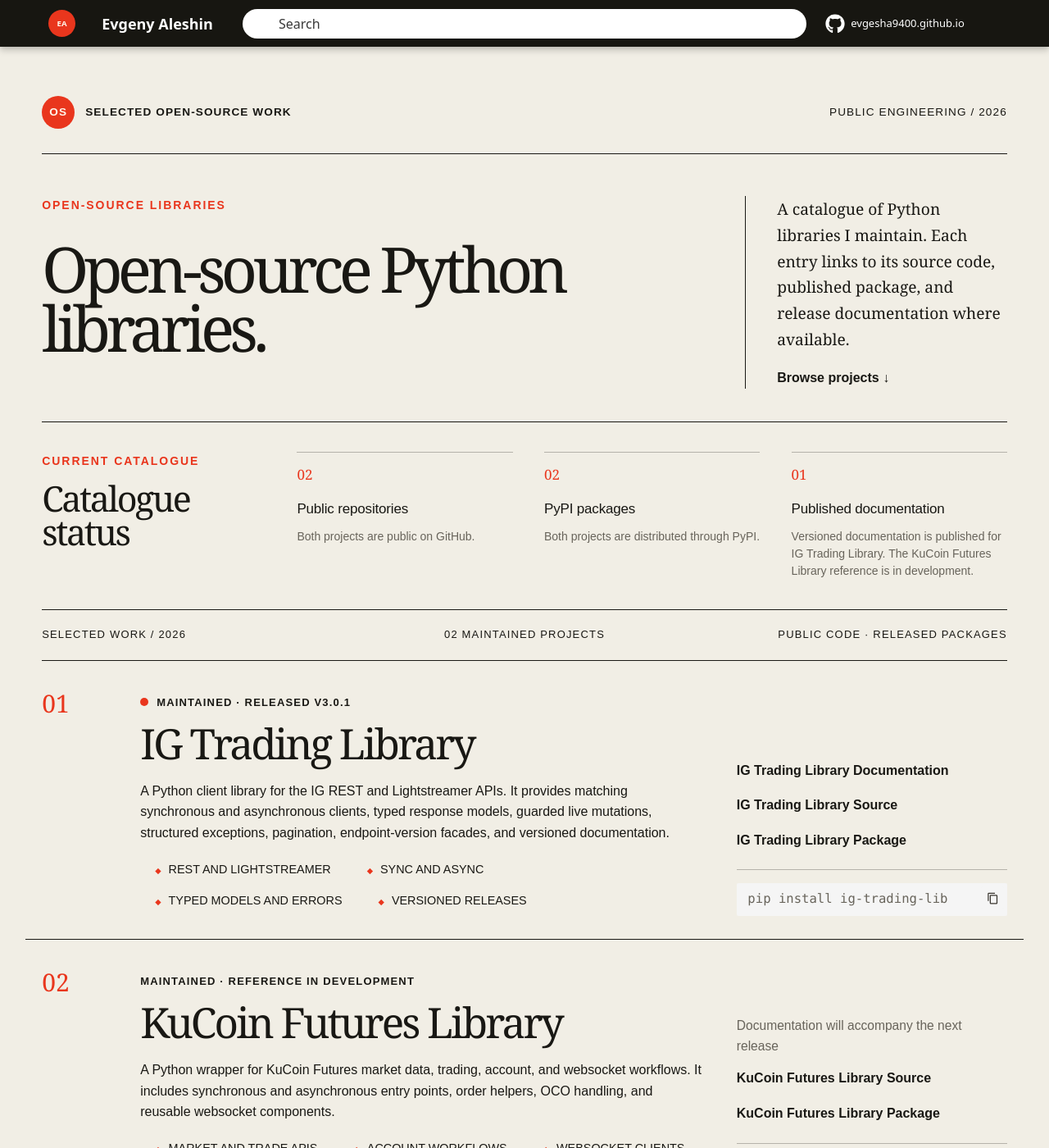
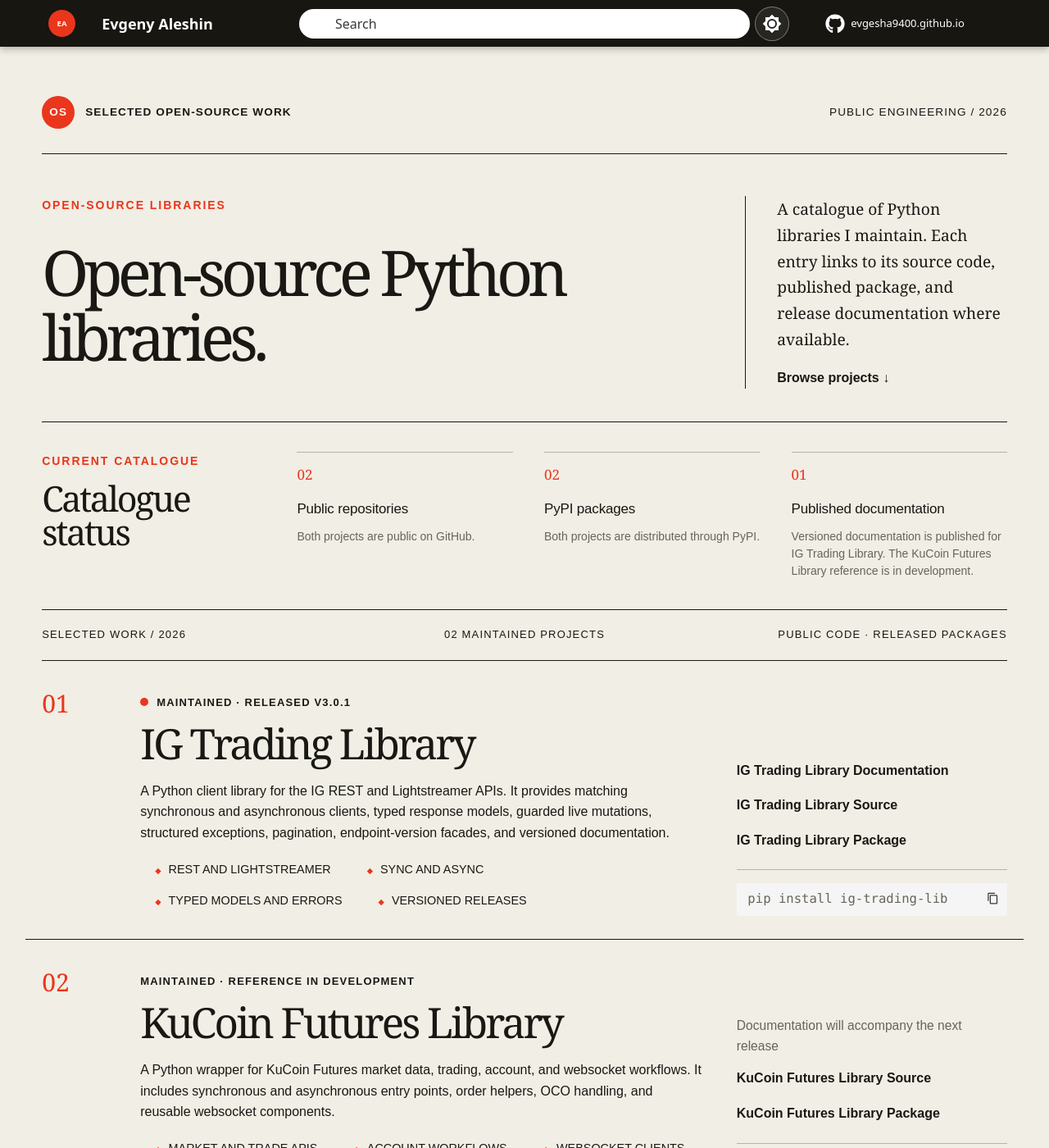
Before and after one commit to evgesha9400/evgesha9400.github.io, an MkDocs documentation site: the page built from docs/prototypes/editorial-registry.md, in a window 1280 px wide and 1400 px high. Shown: the whole window at 82% size. Built offline with MkDocs 1.6.1 and Material for MkDocs 9.7.7, drawn with Linux system fonts in a browser that asks for light colours; comment, search, counter and statistics services are not loaded.

Commit message:
fix(portal): separate heading and header controls
- prevent editorial display lines from overlapping
- restore a persistent theme toggle boundary
- constrain centered search width away from header controls
- test typography and control separation at desktop extremes

```diff
--- a/docs/assets/stylesheets/prototypes.css
+++ b/docs/assets/stylesheets/prototypes.css
@@ -221,6 +221,27 @@
   background: var(--editorial-header);
 }
 
+body:has(.prototype--editorial) .md-header__option {
+  flex: 0 0 auto;
+  position: relative;
+  z-index: 2;
+}
+
+body:has(.prototype--editorial) .md-header__option .md-header__button {
+  background: rgb(255 255 255 / 7%);
+  border: 1px solid rgb(255 255 255 / 38%);
+  border-radius: 50%;
+  box-sizing: border-box;
+  color: #fff;
+  opacity: 1;
+  transition: background-color 140ms ease, border-color 140ms ease;
+}
+
+body:has(.prototype--editorial) .md-header__option .md-header__button:hover {
+  background: rgb(255 255 255 / 15%);
+  border-color: #fff;
+}
+
 body:has(.prototype--editorial) .md-grid {
   max-width: 68rem;
 }
@@ -237,7 +258,7 @@
   }
 
   body:has(.prototype--editorial) .md-search {
-    --editorial-search-width: min(34.4rem, calc(100vw - 24rem));
+    --editorial-search-width: min(27.5rem, calc(100vw - 24rem));
 
     left: calc(50% - var(--editorial-search-width) / 2);
     position: absolute;
@@ -362,10 +383,10 @@
 .md-typeset .prototype--editorial h1 {
   color: var(--editorial-ink);
   font-family: georgia, "Times New Roman", serif;
-  font-size: clamp(3.6rem, 6vw, 6.5rem);
+  font-size: clamp(3.6rem, 6vw, 5.4rem);
   font-weight: 400;
   letter-spacing: -0.075em;
-  line-height: 0.94;
+  line-height: 1.04;
   margin: 0;
   max-width: 64rem;
 }
@@ -1144,7 +1165,7 @@
 
   .md-typeset .prototype--editorial h1 {
     font-size: clamp(3rem, 14vw, 3.4rem);
-    line-height: 0.9;
+    line-height: 1.04;
   }
 
   .editorial-index__heading span:nth-child(2) {
```
Also changed, not shown: 1 other file.
